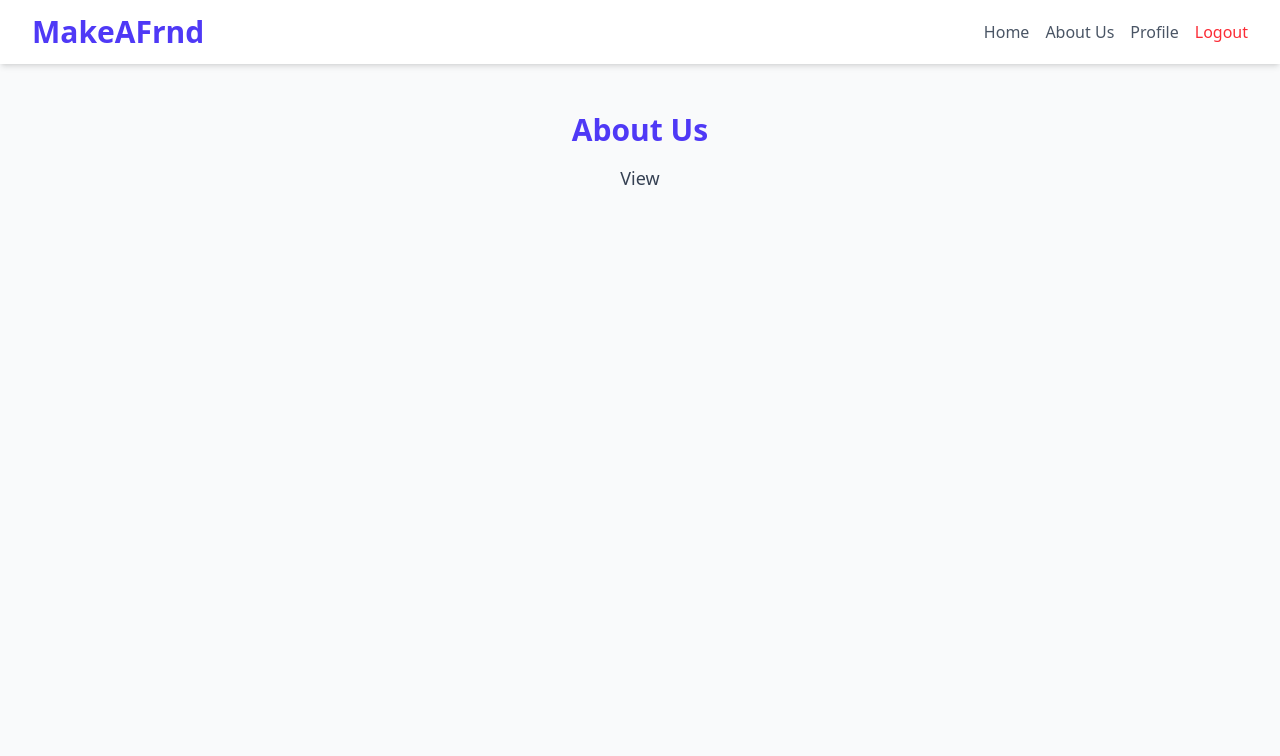
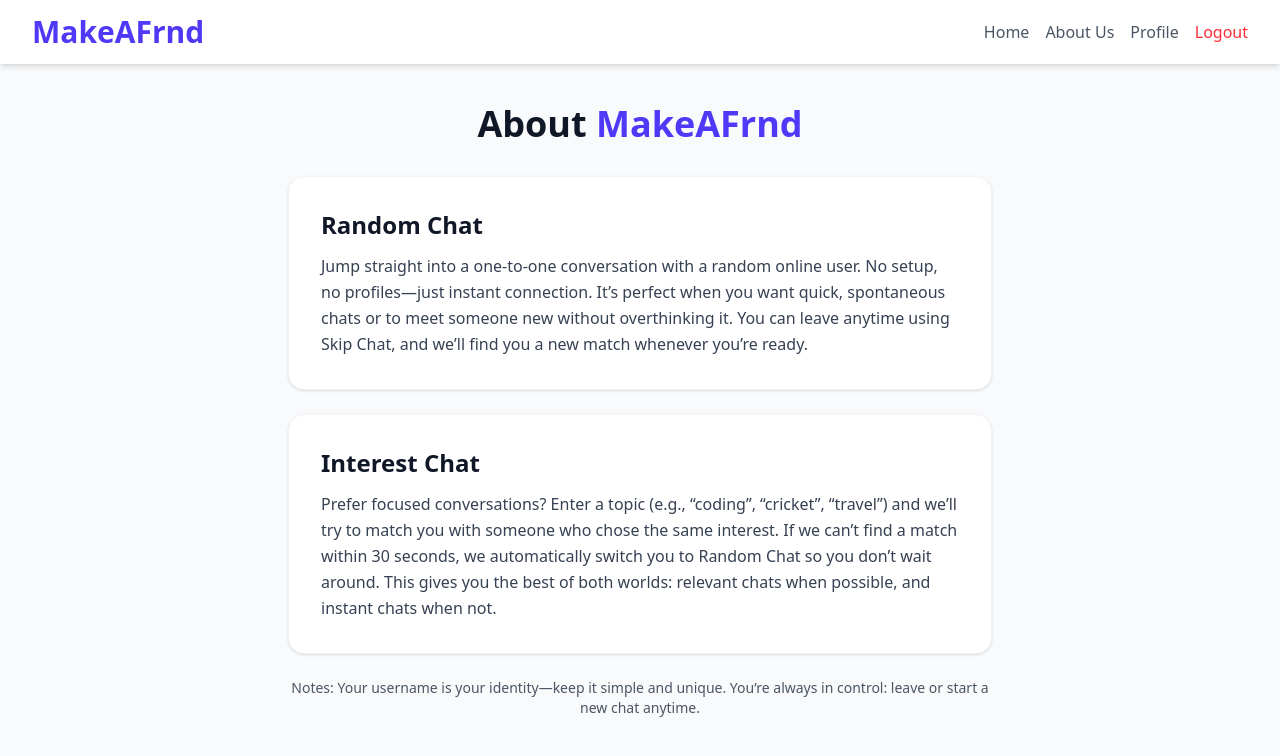
Before and after one commit to Pranay2874/Make_a_Frnd, a React (Vite) app in the folder Frontend/: page /AboutUs in a window 1280 px wide. Shown: the top 756 px of the page. Built offline with nearby package versions, Linux system fonts and the light colour scheme.

Commit message:
final push

```diff
--- a/Frontend/src/Pages/AboutUs.jsx
+++ b/Frontend/src/Pages/AboutUs.jsx
@@ -1,24 +1,44 @@
 import React from "react";
-import Header from "../components/Header"; // Import Header component
+import Header from "../components/Header";
 
 const AboutUs = () => {
-    return (
-        <div className="min-h-screen bg-gray-50 font-inter">
-            {/* Include Header */}
-            <Header />
+  return (
+    <div className="min-h-dvh bg-gray-50 font-inter">
+      <Header />
 
-            {/* Main Profile Content */}
-            <div className="flex items-center justify-center py-12 px-4 sm:px-6 lg:px-8">
-                <div className="text-center">
-                    <h1 className="text-3xl font-extrabold text-indigo-600 mb-4">About Us</h1>
-                    <p className="text-lg text-gray-700">
-                        View
-                    </p>
+      <main className="max-w-3xl mx-auto px-4 sm:px-6 lg:px-8 py-10">
+        <h1 className="text-3xl sm:text-4xl font-extrabold text-gray-900 text-center">
+          About <span className="text-indigo-600">MakeAFrnd</span>
+        </h1>
 
-                </div>
-            </div>
-        </div>
-    );
+        <section className="mt-8 bg-white rounded-2xl shadow-sm border border-gray-100 p-6 sm:p-8">
+          <h2 className="text-xl sm:text-2xl font-bold text-gray-900">Random Chat</h2>
+          <p className="mt-3 text-gray-700 text-sm sm:text-base leading-relaxed">
+            Jump straight into a one-to-one conversation with a random online user. No setup, no profiles—just instant
+            connection. It’s perfect when you want quick, spontaneous chats or to meet someone new without overthinking
+            it. You can leave anytime using <span className="font-medium">Skip Chat</span>, and we’ll find you a new match whenever you’re ready.
+          </p>
+        </section>
+
+        <section className="mt-6 bg-white rounded-2xl shadow-sm border border-gray-100 p-6 sm:p-8">
+          <h2 className="text-xl sm:text-2xl font-bold text-gray-900">Interest Chat</h2>
+          <p className="mt-3 text-gray-700 text-sm sm:text-base leading-relaxed">
+            Prefer focused conversations? Enter a topic (e.g., “coding”, “cricket”, “travel”) and we’ll try to match you
+            with someone who chose the same interest. If we can’t find a match within <span className="font-medium">30 seconds</span>, we
+            automatically switch you to <span className="font-medium">Random Chat</span> so you don’t wait around. This gives you the best of both
+            worlds: relevant chats when possible, and instant chats when not.
+          </p>
+        </section>
+
+        <section className="mt-6 text-gray-600 text-xs sm:text-sm text-center">
+          <p>
+            Notes: Your username is your identity—keep it simple and unique. You’re always in control: leave or start a
+            new chat anytime.
+          </p>
+        </section>
+      </main>
+    </div>
+  );
 };
 
 export default AboutUs;
--- a/Frontend/src/Pages/Home.jsx
+++ b/Frontend/src/Pages/Home.jsx
@@ -17,7 +17,7 @@ export const Home = () => {
       const token = localStorage.getItem("token");
       const username = localStorage.getItem("username");
 
-      // If username already cached, just identify to socket and continue
+      // If username already cached, identify to socket and continue
       if (username) {
         socket.emit("setUser", username);
         return;
@@ -34,7 +34,7 @@ export const Home = () => {
             socket.emit("setUser", res.data.username);
             return;
           }
-        } catch (err) {
+        } catch {
           // Token might be invalid/expired; fall through to signin
           localStorage.removeItem("token");
           localStorage.removeItem("username");
@@ -63,14 +63,47 @@ export const Home = () => {
   };
 
   return (
-    <div className="min-h-screen bg-gray-50 font-inter">
+    <div className="min-h-dvh bg-gray-50 font-inter">
+      {/* Sticky header for mobile */}
       <Header />
-      <main className="max-w-5xl mx-auto py-12 px-4 sm:px-6 lg:px-8">
-        <h1 className="text-4xl font-extrabold text-gray-900 text-center mb-10">
+
+      {/* Main Content */}
+      <main
+        className="
+          mx-auto w-full
+          px-4 pt-6 pb-24           /* comfy padding on small screens */
+          sm:px-6 sm:pt-10 sm:pb-16
+          md:max-w-5xl
+        "
+      >
+        <h1
+          className="
+            text-3xl sm:text-4xl md:text-5xl
+            font-extrabold text-gray-900 text-center
+            leading-tight
+          "
+        >
           Find Your Next Friend!
         </h1>
 
-        <div className="grid md:grid-cols-2 gap-10">
+        <p
+          className="
+            mt-3 sm:mt-4 text-center
+            text-sm sm:text-base text-gray-600
+            px-2 sm:px-0
+          "
+        >
+          Jump into a random chat or match by a shared interest. It’s quick, simple, and fun.
+        </p>
+
+        {/* Cards */}
+        <div
+          className="
+            mt-8 sm:mt-10
+            grid grid-cols-1 md:grid-cols-2
+            gap-6 sm:gap-8 md:gap-10
+          "
+        >
           <Card
             title="Random Chat"
             subtitle="Start chatting immediately with a random online user."
@@ -88,8 +121,16 @@ export const Home = () => {
           />
         </div>
 
-        {message && <div className="text-center text-red-500 mt-4">{message}</div>}
+        {/* Helper / validation message */}
+        {message && (
+          <div className="text-center text-red-500 mt-4 text-sm sm:text-base px-2">
+            {message}
+          </div>
+        )}
       </main>
+
+      {/* Bottom spacer on mobile so content isn't cramped near nav bars */}
+      <div className="h-4 sm:h-0" />
     </div>
   );
 };
```
